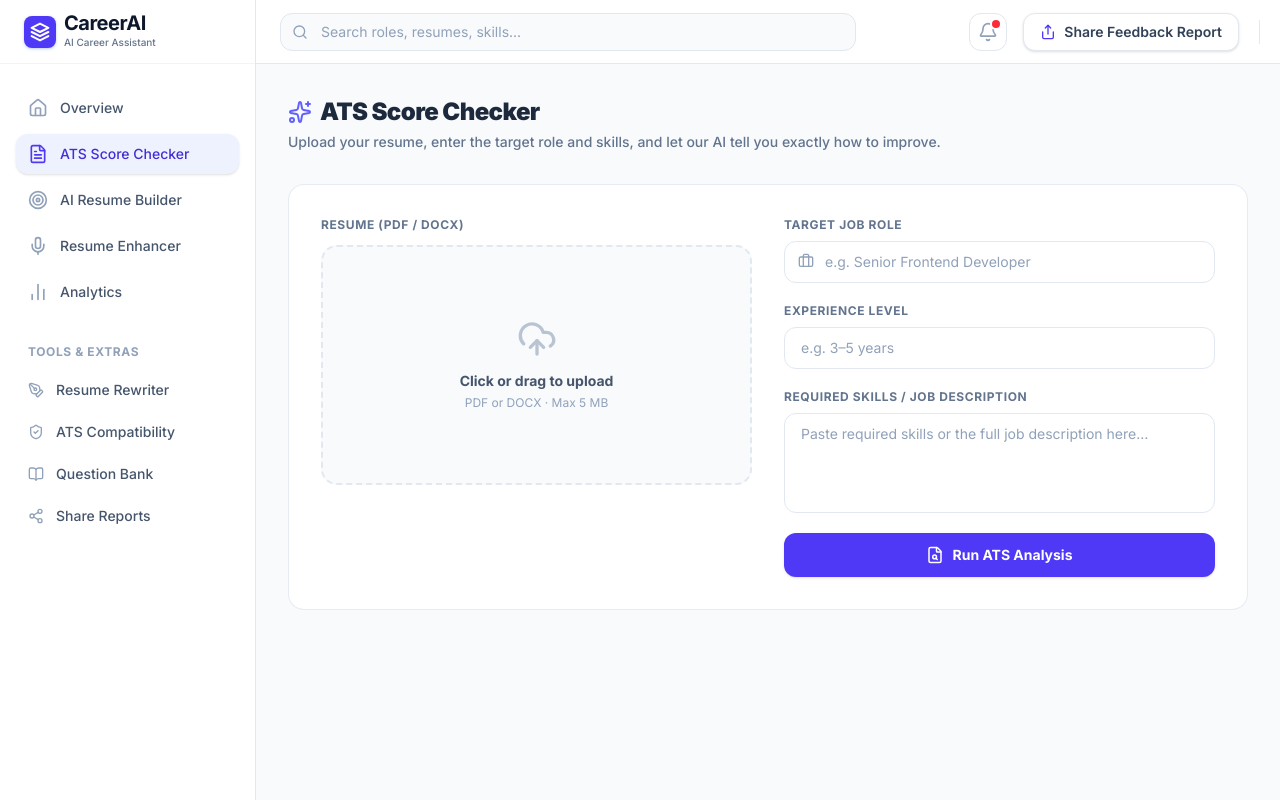
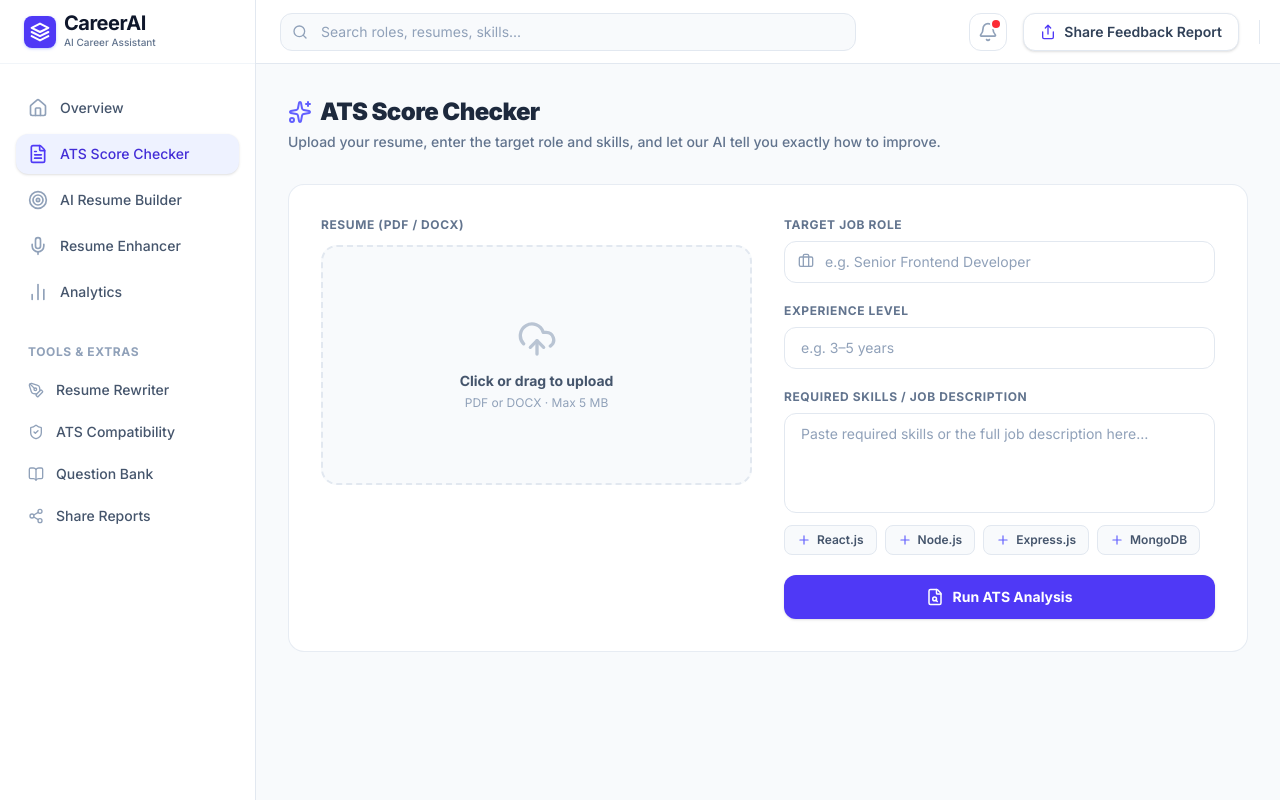
Before and after one commit to ayushh-3006/HackInMotion-RICR-HIM-1263, a Next.js app in the folder frontend/: page /dashboard/ats in a window 1280 px wide. Built offline with nearby package versions, Linux system fonts and the light colour scheme; no server answers.

Commit message:
feat: implement ATS resume checker page with file upload and analysis form

```diff
--- a/frontend/app/dashboard/ats/page.tsx
+++ b/frontend/app/dashboard/ats/page.tsx
@@ -3,7 +3,7 @@
 import React, { useState, useRef, useCallback } from 'react';
 import { useAuth } from '@clerk/nextjs';
 import { toast } from 'sonner';
-import { UploadCloud, FileText, Loader2, Briefcase, FileSearch, X, Sparkles } from 'lucide-react';
+import { UploadCloud, FileText, Loader2, Briefcase, FileSearch, X, Sparkles, Plus } from 'lucide-react';
 import ScoreGauge from '@/components/ats/ScoreGauge';
 import SkillTagList from '@/components/ats/SkillTagList';
 import SuggestionsList from '@/components/ats/SuggestionsList';
@@ -214,6 +214,18 @@ export default function ATSCheckerPage() {
                 placeholder="Paste required skills or the full job description here…"
                 className="flex-1 w-full px-4 py-2.5 bg-white border border-slate-200 rounded-xl text-sm text-slate-700 font-medium focus:ring-2 focus:ring-indigo-500 focus:border-indigo-500 outline-none transition-shadow resize-none min-h-[100px] placeholder:text-slate-400 placeholder:font-normal"
               />
+              <div className="mt-3 flex flex-wrap gap-2">
+                {['React.js', 'Node.js', 'Express.js', 'MongoDB'].map(skill => (
+                  <button
+                    key={skill}
+                    type="button"
+                    onClick={() => setJobSkills(prev => prev ? `${prev}, ${skill}` : skill)}
+                    className="flex items-center gap-1.5 px-3 py-1.5 bg-slate-50 hover:bg-slate-100 text-slate-600 text-xs font-semibold rounded-lg transition-colors border border-slate-200"
+                  >
+                    <Plus size={14} className="text-indigo-500" /> {skill}
+                  </button>
+                ))}
+              </div>
             </div>
 
             <button
```
